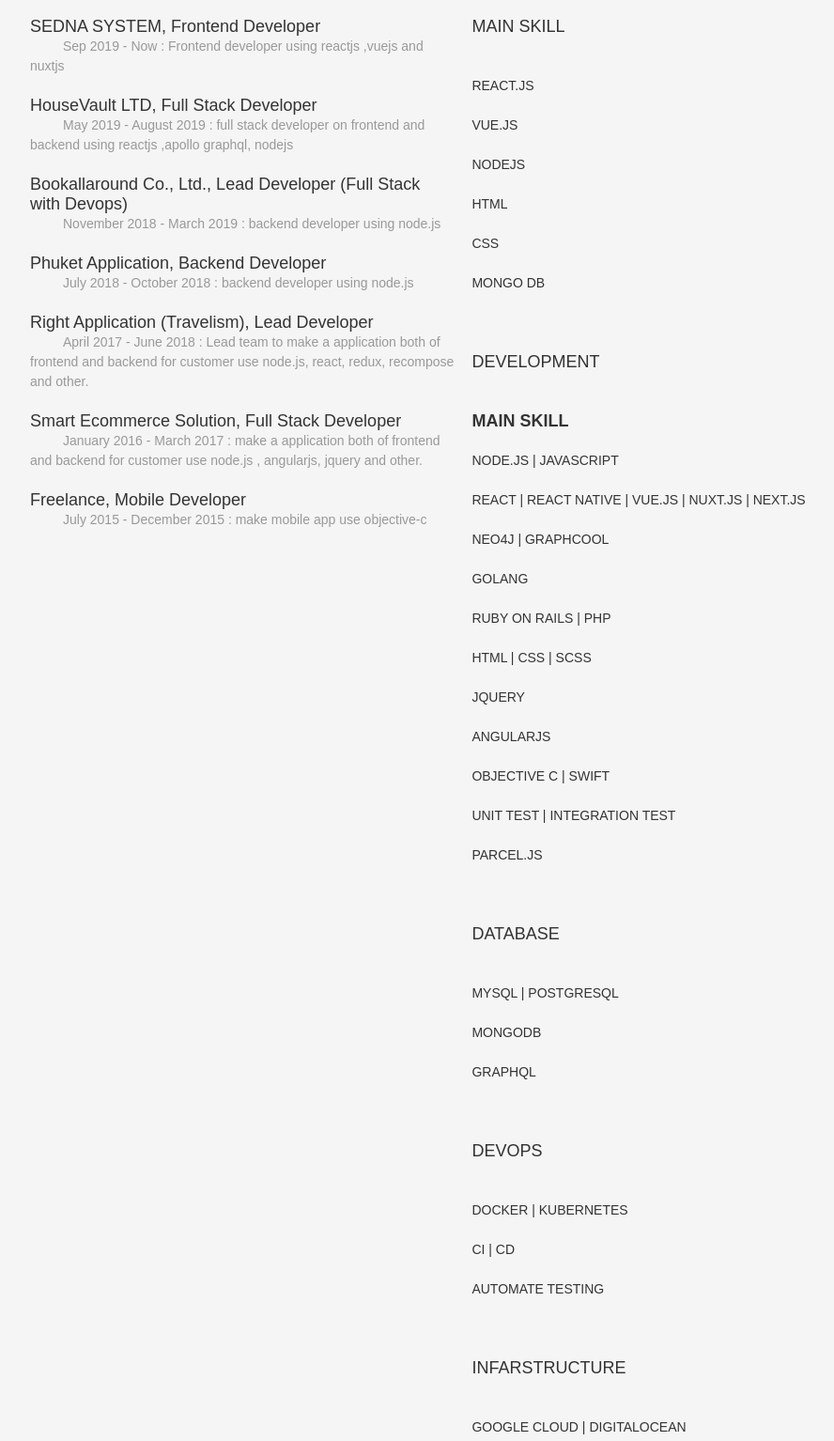
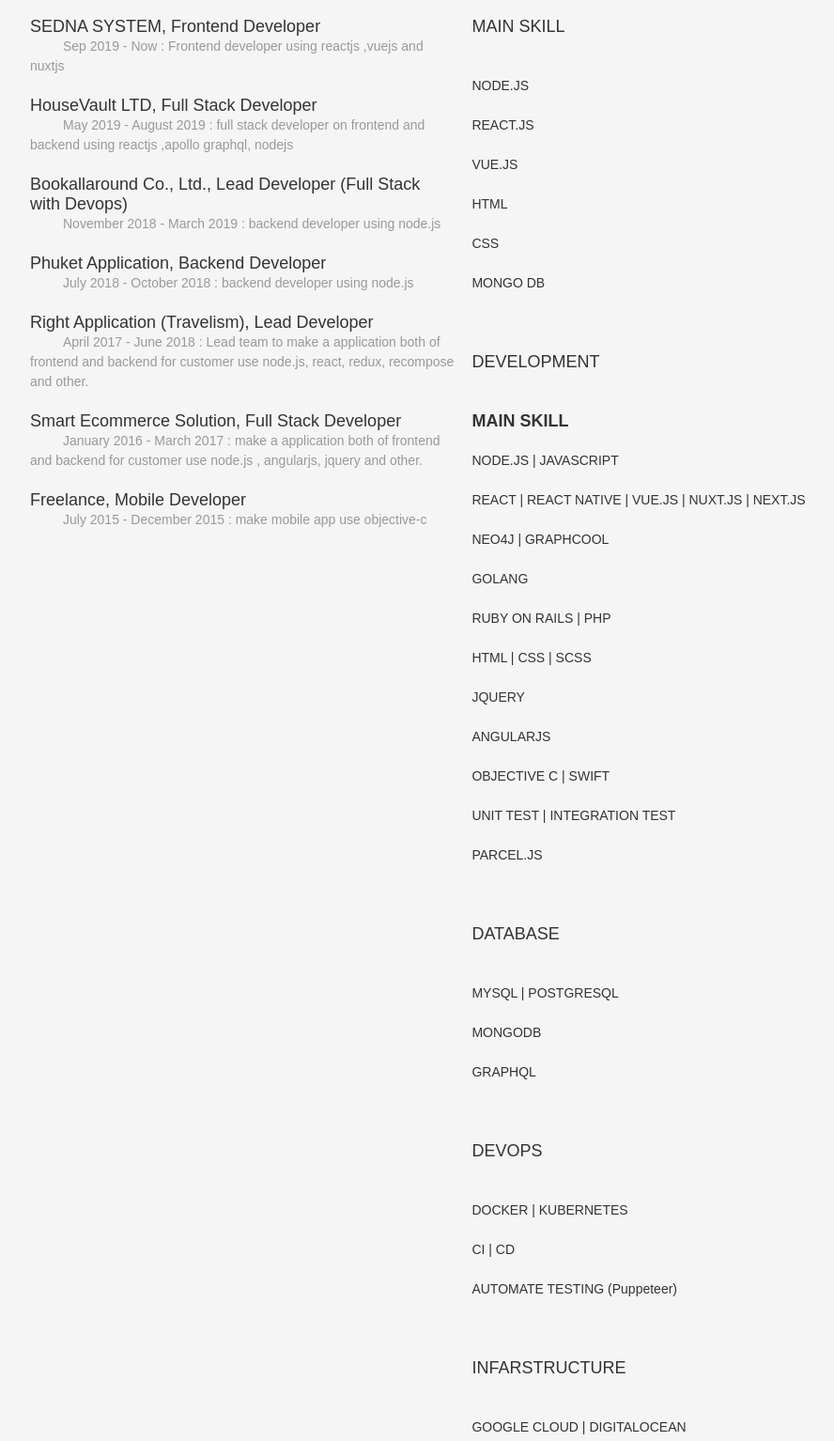
Before and after one commit to PhonchalitPhonnimit/PhonchalitPhonnimit.github.io, a plain HTML site: page index.html in a window 1280 px wide. Shown: the part 633-2167 px from the top of the page at 94% size, without its empty margins (147-1035 px from the left). Drawn offline with Linux system fonts and the light colour scheme; a web font is replaced by a local one.

Commit message:
update cv

```diff
--- a/index.html
+++ b/index.html
@@ -96,9 +96,9 @@
           <li>
             <h4>MAIN SKILL</h4>
             <br>
+            <p>NODE.JS</p>
             <p>REACT.JS</p>
             <p>VUE.JS</p>
-            <p>NODEJS</p>
             <p>HTML</p>
             <p>CSS</p>
             <p>MONGO DB</p>
@@ -135,7 +135,7 @@
             <br>
             <p>DOCKER | KUBERNETES</p>
             <p>CI | CD</p>
-            <p>AUTOMATE TESTING</p>
+            <p>AUTOMATE TESTING (Puppeteer)</p>
           </li>
           <br>
           <li>
```
